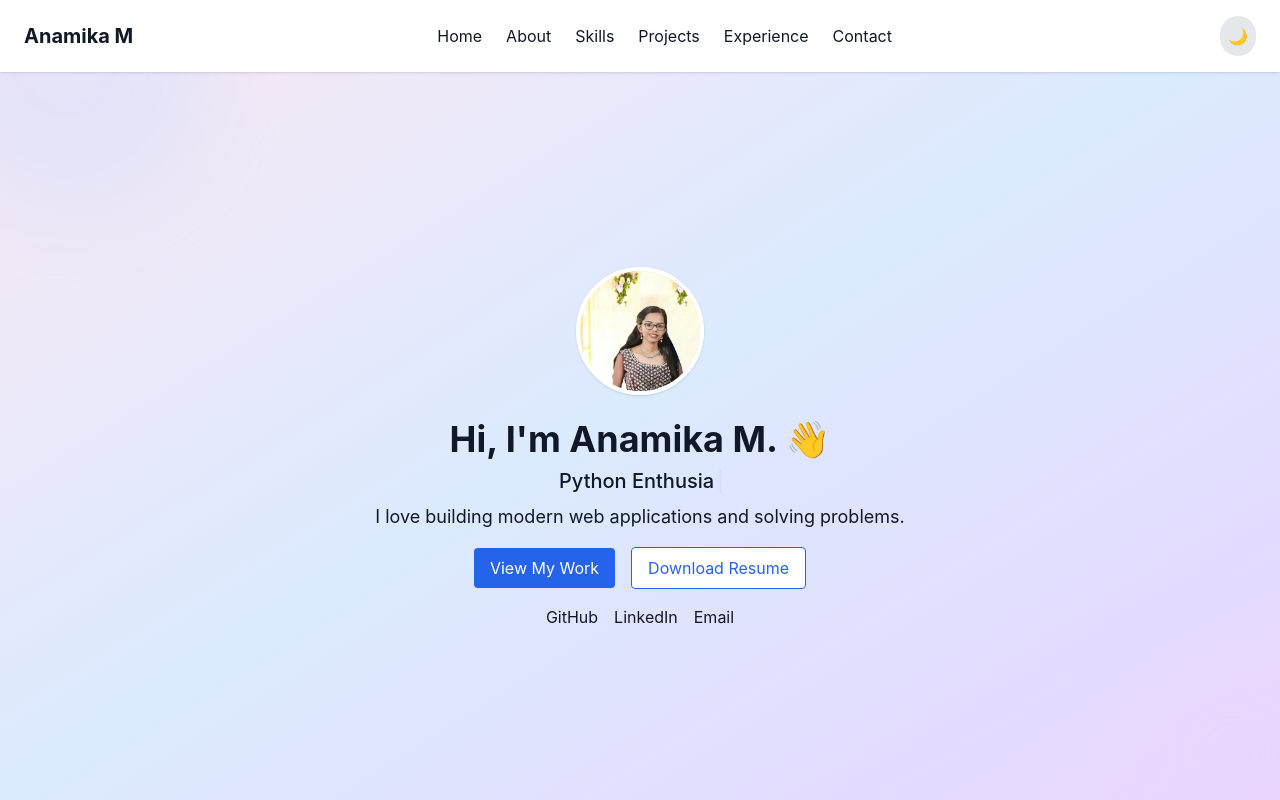
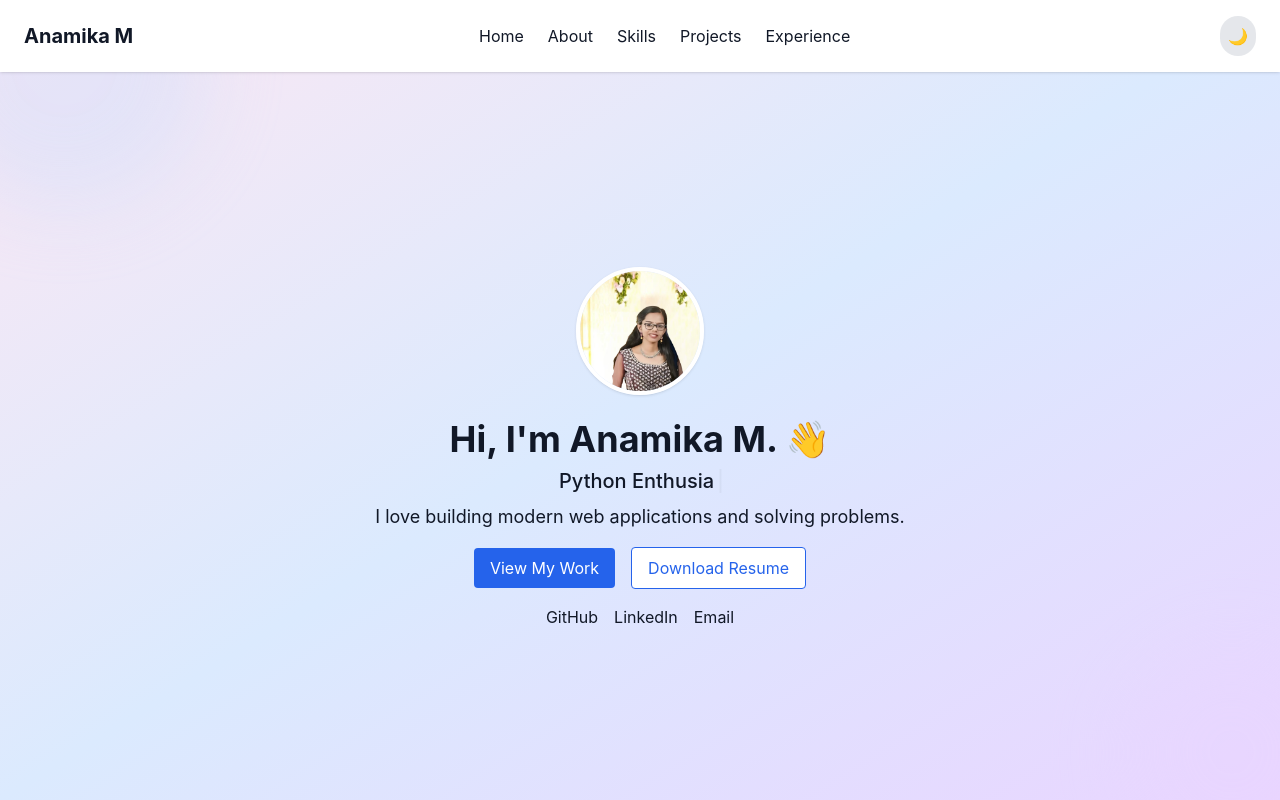
Before and after one commit to Anamikamahi18/portfolio-website, a React (Create React App) app: page / in a window 1280 px wide. Shown: the top 800 px of the page. Built offline with nearby package versions, Linux system fonts and the light colour scheme.

Commit message:
Initial commit

```diff
--- a/src/components/Navbar.js
+++ b/src/components/Navbar.js
@@ -1,18 +1,40 @@
-import React from 'react';
+import React, { useState } from 'react';
 
 function Navbar({ dark, setDark }) {
+  const [menuOpen, setMenuOpen] = useState(false);
+  const navLinks = [
+    { href: "#home", label: "Home" },
+    { href: "#about", label: "About" },
+    { href: "#skills", label: "Skills" },
+    { href: "#projects", label: "Projects" },
+    { href: "#experience", label: "Experience" },
+  ];
+
   return (
     <nav className="fixed top-0 left-0 w-full bg-white dark:bg-gray-900 shadow z-50 transition-colors">
       <div className="container mx-auto flex justify-between items-center py-4 px-6">
         <div className="font-bold text-xl text-gray-900 dark:text-white">Anamika M</div>
-        <ul className="flex space-x-6">
-          <li><a href="#home" className="hover:text-blue-600 dark:hover:text-blue-400">Home</a></li>
-          <li><a href="#about" className="hover:text-blue-600 dark:hover:text-blue-400">About</a></li>
-          <li><a href="#skills" className="hover:text-blue-600 dark:hover:text-blue-400">Skills</a></li>
-          <li><a href="#projects" className="hover:text-blue-600 dark:hover:text-blue-400">Projects</a></li>
-          <li><a href="#experience" className="hover:text-blue-600 dark:hover:text-blue-400">Experience</a></li>
-          <li><a href="#contact" className="hover:text-blue-600 dark:hover:text-blue-400">Contact</a></li>
+        {/* Desktop Nav */}
+        <ul className="hidden md:flex space-x-6">
+          {navLinks.map(link => (
+            <li key={link.href}>
+              <a href={link.href} className="hover:text-blue-600 dark:hover:text-blue-400">{link.label}</a>
+            </li>
+          ))}
         </ul>
+        {/* Hamburger Icon for mobile/tablet */}
+        <button
+          className="md:hidden ml-4 p-2 rounded focus:outline-none focus:ring-2 focus:ring-blue-500"
+          onClick={() => setMenuOpen(m => !m)}
+          aria-label="Toggle navigation menu"
+        >
+          <svg width="28" height="28" viewBox="0 0 24 24" fill="none" stroke="currentColor" strokeWidth="2" strokeLinecap="round" strokeLinejoin="round" className="text-gray-900 dark:text-white">
+            <line x1="3" y1="6" x2="21" y2="6" />
+            <line x1="3" y1="12" x2="21" y2="12" />
+            <line x1="3" y1="18" x2="21" y2="18" />
+          </svg>
+        </button>
+        {/* Dark mode toggle */}
         <button
           onClick={() => setDark(d => !d)}
           className="ml-6 p-2 rounded-full bg-gray-200 dark:bg-gray-700 text-gray-700 dark:text-yellow-300 hover:bg-gray-300 dark:hover:bg-gray-800 transition"
@@ -25,6 +47,24 @@ function Navbar({ dark, setDark }) {
           )}
         </button>
       </div>
+      {/* Mobile/Tablet Menu */}
+      {menuOpen && (
+        <div className="md:hidden bg-white dark:bg-gray-900 shadow-lg border-t border-gray-200 dark:border-gray-800">
+          <ul className="flex flex-col py-2 px-6 space-y-2">
+            {navLinks.map(link => (
+              <li key={link.href}>
+                <a
+                  href={link.href}
+                  className="block py-2 px-2 rounded hover:bg-blue-100 dark:hover:bg-gray-800 hover:text-blue-600 dark:hover:text-blue-400 text-gray-900 dark:text-white"
+                  onClick={() => setMenuOpen(false)}
+                >
+                  {link.label}
+                </a>
+              </li>
+            ))}
+          </ul>
+        </div>
+      )}
     </nav>
   );
 }
```
